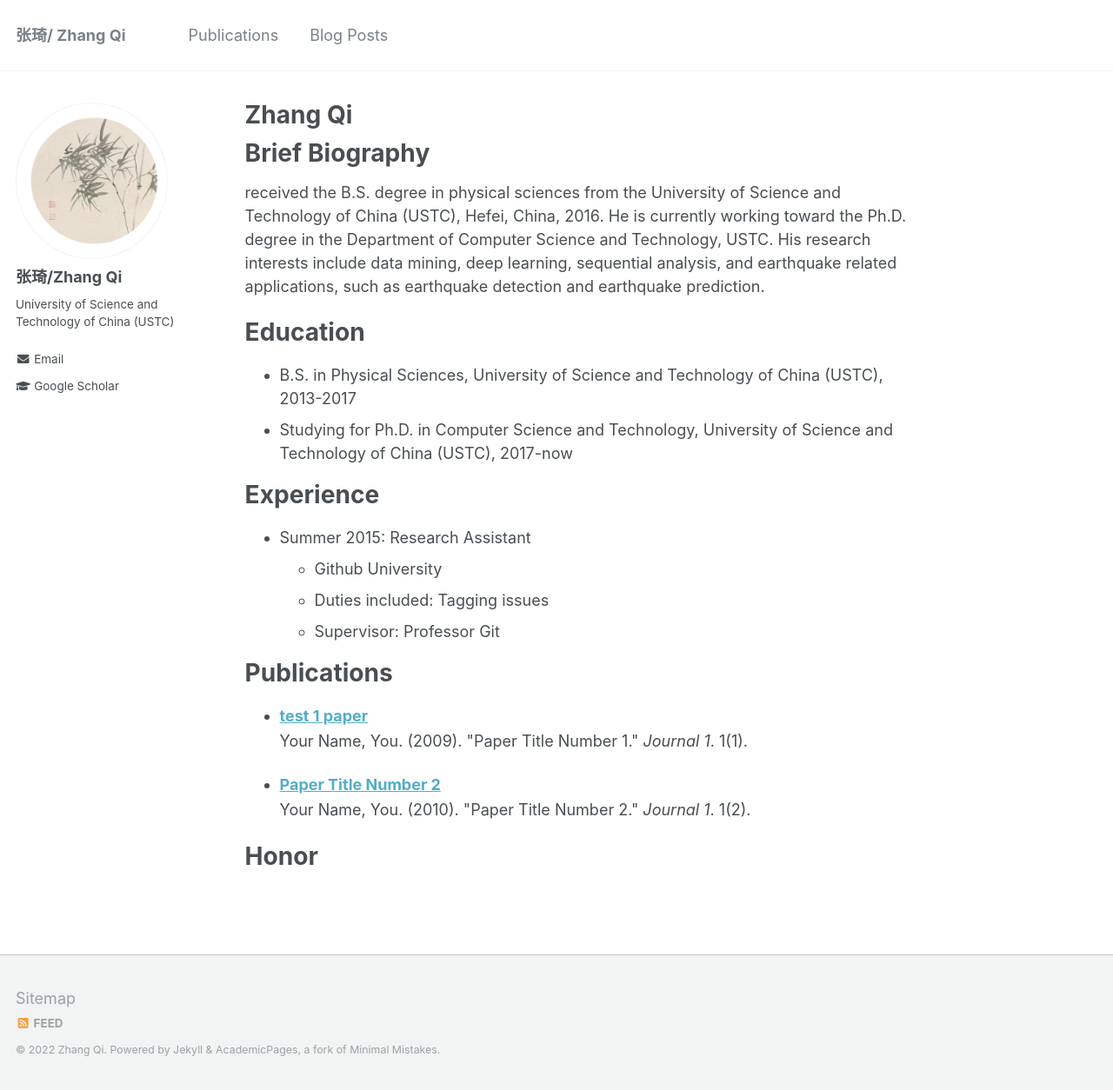
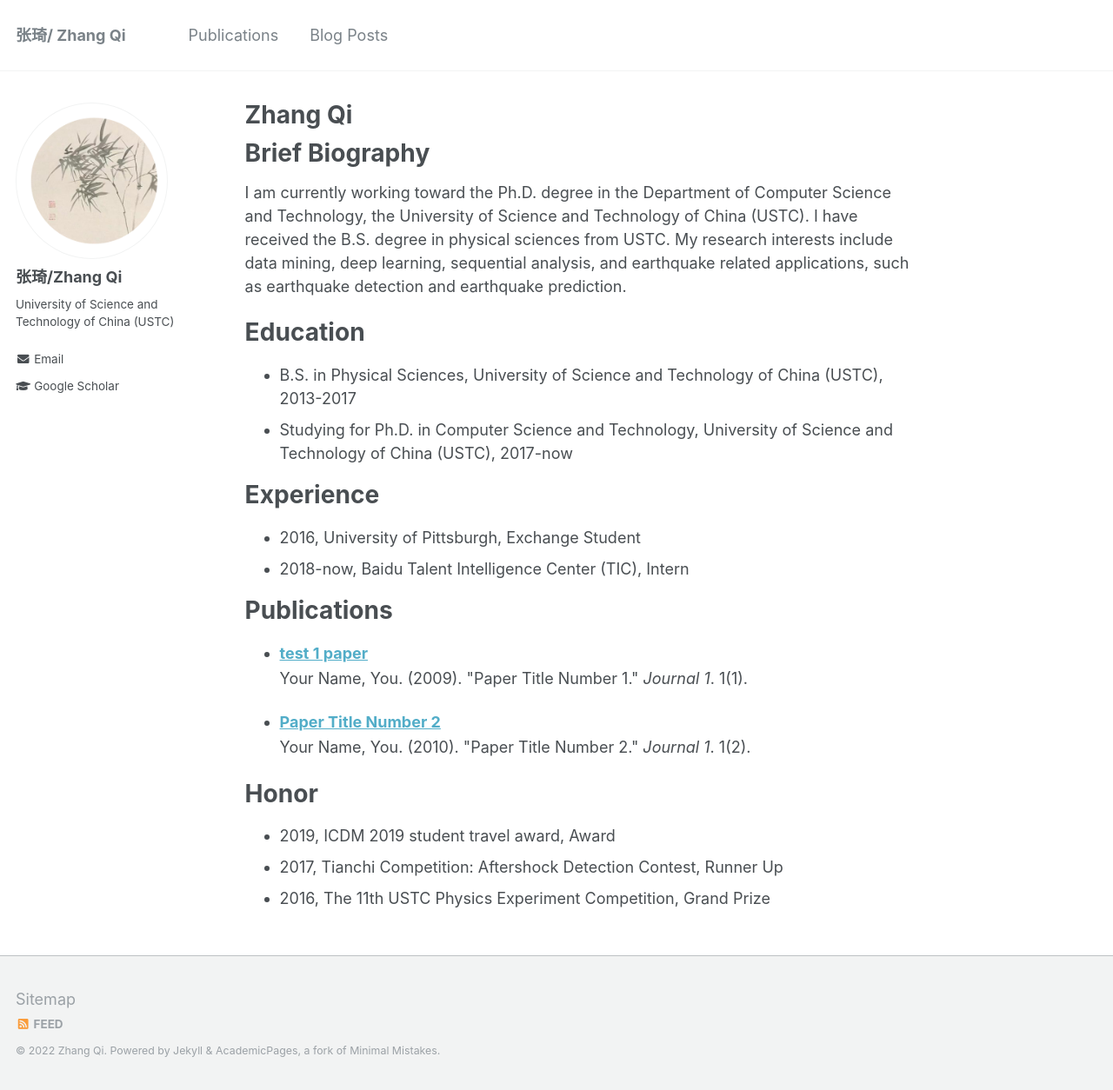
Before and after one commit to 7-Z-7/7-Z-7.github.io, a Jekyll site: the page built from _pages/about.md, in a window 1280 px wide and 1254 px high. Shown: the whole window at 87% size. Built offline with Jekyll 4.4.1, drawn with Linux system fonts in a browser that asks for light colours.

Commit message:
Update about.md

```diff
--- a/_pages/about.md
+++ b/_pages/about.md
@@ -9,7 +9,7 @@ redirect_from:
 ---
 Brief Biography
 ======
-received the B.S. degree in physical sciences from the University of Science and Technology of China (USTC), Hefei, China, 2016. He is currently working toward the Ph.D. degree in the Department of Computer Science and Technology, USTC. His research interests include data mining, deep learning, sequential analysis, and earthquake related applications, such as earthquake detection and earthquake prediction.
+I am currently working toward the Ph.D. degree in the Department of Computer Science and Technology, the University of Science and Technology of China (USTC). I have received the B.S. degree in physical sciences from USTC. My research interests include data mining, deep learning, sequential analysis, and earthquake related applications, such as earthquake detection and earthquake prediction.
 
 Education
 ======
@@ -18,11 +18,8 @@ Education
 
 Experience
 ======
-* Summer 2015: Research Assistant
-  * Github University
-  * Duties included: Tagging issues
-  * Supervisor: Professor Git
-
+* 2016, University of Pittsburgh, Exchange Student
+* 2018-now, Baidu Talent Intelligence Center (TIC), Intern
 
 Publications
 ======
@@ -32,3 +29,6 @@ Publications
 
 Honor
 ======
+* 2019, ICDM 2019 student travel award, Award
+* 2017, Tianchi Competition: Aftershock Detection Contest, Runner Up
+* 2016, The 11th USTC Physics Experiment Competition, Grand Prize
```
